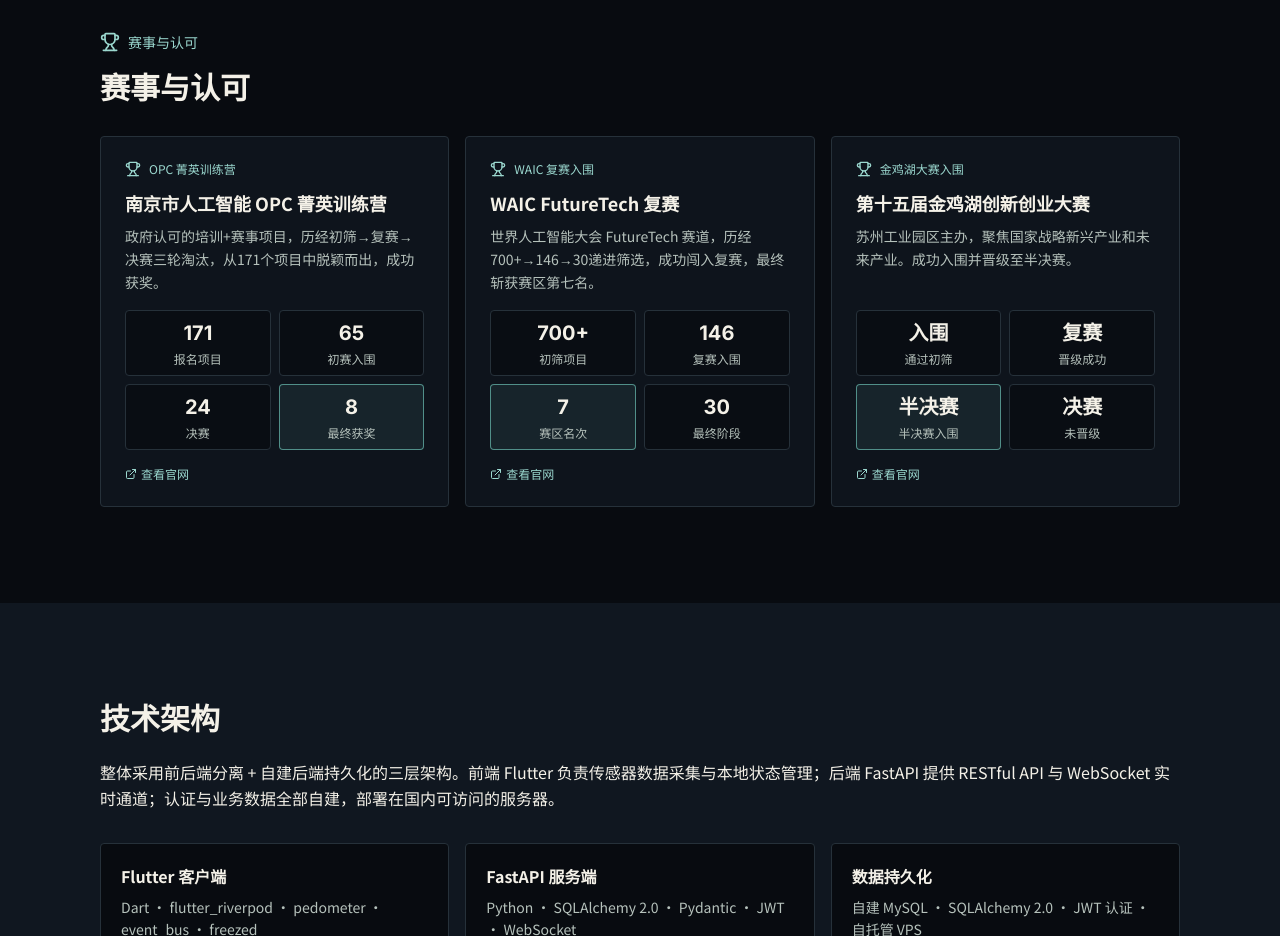
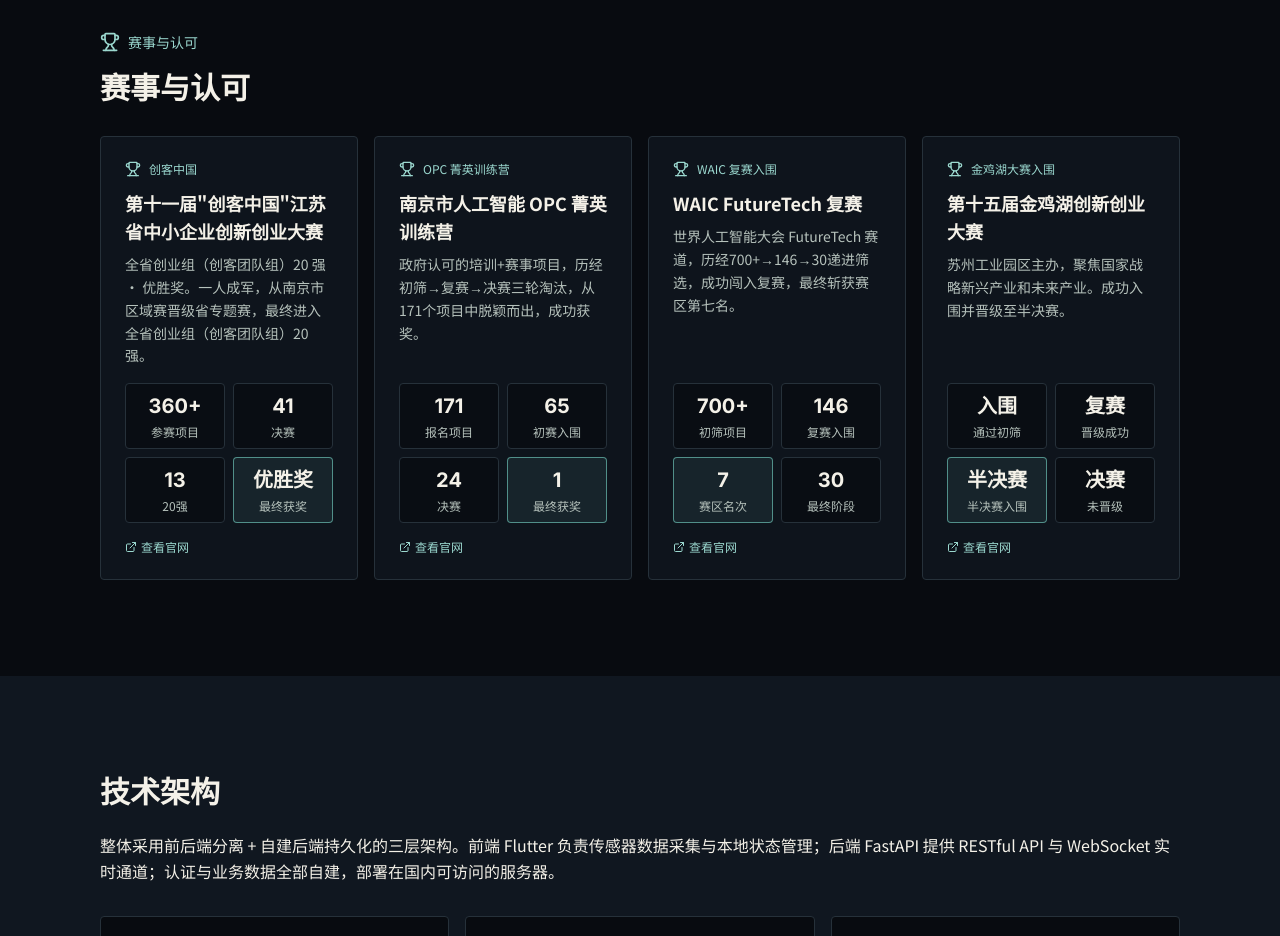
Before and after one commit to Zaosusu/zaosusu.github.io, a React (Vite) app: page /#/projects/walking-xiuxian in a window 1280 px wide. Shown: the part 1780-2716 px from the top of the page. Built offline with nearby package versions, Linux system fonts and the light colour scheme.

Commit message:
feat: update WalkingXiuxian awards and Home.tsx badge layout

```diff
--- a/src/pages/Home.tsx
+++ b/src/pages/Home.tsx
@@ -163,7 +163,7 @@
       { title: '抖音AI创变者计划 金陵站', desc: '一等奖' },
       { title: '南京OPC创新创业大赛', desc: '一等奖' },
       { title: '苏州金鸡湖OPC半决赛', desc: '创业者' },
-      { title: '第十一届创客中国 江苏省中小企业创新创业大赛', desc: '全省创业组前20强 · 优胜奖' },
+      { title: '第十一届"创客中国"江苏省中小企业创新创业大赛', desc: '百强项目 · 创业组（创客团队组）20 强 · 优胜奖' },
     ],
     endorsement: {
       title: '江岸计划 · Youth AI Hackathon（南京市鼓楼区政府主办）',
@@ -376,15 +376,18 @@
               {c.heroDesc}
             </p>
             <div className="flex flex-wrap gap-2 mb-9">
-              {c.awards.map((award, i) => (
-                <div
-                  key={i}
-                  className="inline-flex items-center gap-1.5 px-3 py-1.5 rounded border border-[#f4a261]/30 bg-[#f4a261]/8"
-                >
-                  <span className="font-noto text-xs text-[#f4a261] font-bold">{award.desc}</span>
-                  <span className="font-noto text-xs text-text-secondary">{award.title}</span>
-                </div>
-              ))}
+              {c.awards.map((award, i) => {
+                const isMakerChina = award.title.includes('创客中国');
+                return (
+                  <div
+                    key={i}
+                    className={`inline-flex items-center gap-1.5 px-3 py-1.5 rounded border border-[#f4a261]/30 bg-[#f4a261]/8 ${isMakerChina ? 'flex-col items-start gap-0.5' : ''}`}
+                  >
+                    <span className={`font-noto text-xs text-[#f4a261] font-bold leading-tight ${isMakerChina ? '' : ''}`}>{award.desc}</span>
+                    <span className={`font-noto text-xs text-text-secondary leading-tight ${isMakerChina ? '' : ''}`}>{award.title}</span>
+                  </div>
+                );
+              })}
               <div
                 className="inline-flex items-center gap-1.5 px-3 py-1.5 rounded border border-[#0f8b8d]/30 bg-[#0f8b8d]/8"
               >
--- a/src/pages/WalkingXiuxian.tsx
+++ b/src/pages/WalkingXiuxian.tsx
@@ -43,7 +43,17 @@
       { count: '171', label: '报名项目' },
       { count: '65', label: '初赛入围' },
       { count: '24', label: '决赛' },
-      { count: '8', label: '最终获奖' },
+      { count: '1', label: '最终获奖' },
+    ],
+    makerBadge: '创客中国',
+    makerTitle: '第十一届"创客中国"江苏省中小企业创新创业大赛',
+    makerDesc: '全省创业组（创客团队组）20 强 · 优胜奖。一人成军，从南京市区域赛晋级省专题赛，最终进入全省创业组（创客团队组）20强。',
+    makerLink: 'https://www.cnmaker.org.cn/ds/detail/dbec42189afd4f53af6e1d676fed9ce0.html',
+    makerSteps: [
+      { count: '360+', label: '参赛项目' },
+      { count: '41', label: '决赛' },
+      { count: '13', label: '20强' },
+      { count: '优胜奖', label: '最终获奖' },
     ],
     viewLink: '查看官网',
     archTitle: '技术架构',
@@ -129,6 +139,16 @@
       { count: '65', label: 'Shortlisted' },
       { count: '24', label: 'Finalists' },
       { count: '10', label: 'Winners' },
+    ],
+    makerBadge: 'Maker China',
+    makerTitle: '11th Maker China Jiangsu SME Innovation Competition',
+    makerDesc: 'Top 20 Provincial Entrepreneurship Track (Maker Team) · Excellence Award · Top 100 Project. Solo participation, advanced from Nanjing regional to provincial finals.',
+    makerLink: 'https://www.makerchina.net/',
+    makerSteps: [
+      { count: '360+', label: 'Projects' },
+      { count: '41', label: 'Finals' },
+      { count: '13', label: 'Top 20 Track' },
+      { count: 'Excellence Award', label: 'Final Award' },
     ],
     viewLink: 'View Website',
     archTitle: 'Architecture',
@@ -270,7 +290,29 @@
           </div>
           <h2 className="font-noto font-bold text-2xl md:text-3xl text-text-primary mb-8">{c.awardsTitle}</h2>
 
-          <div className="grid grid-cols-1 md:grid-cols-3 gap-4">
+          <div className="grid grid-cols-1 md:grid-cols-2 lg:grid-cols-4 gap-4">
+            {/* Maker China */}
+            <div className="rounded border border-border-custom bg-bg-secondary/80 p-5 md:p-6 flex flex-col">
+              <div className="flex items-center gap-2 text-[#9bd8cf] mb-3">
+                <Trophy className="w-4 h-4" />
+                <span className="font-noto text-xs">{c.makerBadge}</span>
+              </div>
+              <h3 className="font-noto font-bold text-lg text-text-primary mb-2">{c.makerTitle}</h3>
+              <p className="font-noto text-sm text-text-secondary leading-relaxed mb-4 flex-grow">{c.makerDesc}</p>
+              <div className="grid grid-cols-2 gap-2 mb-4">
+                {c.makerSteps.map((step, i) => (
+                  <div key={step.count} className={`p-2 rounded border text-center ${i === c.makerSteps.length - 1 ? 'border-[#6cbcb2]/70 bg-[#6cbcb2]/10' : 'border-border-custom bg-bg-primary/70'}`}>
+                    <span className="font-inter font-bold text-xl text-text-primary">{step.count}</span>
+                    <p className="font-noto text-xs text-text-secondary mt-1">{step.label}</p>
+                  </div>
+                ))}
+              </div>
+              <a href={c.makerLink} target="_blank" rel="noopener noreferrer" className="inline-flex items-center gap-1 text-xs text-[#9bd8cf] hover:text-[#6cbcb2] transition-colors">
+                <ExternalLink className="w-3 h-3" />
+                <span>{c.viewLink}</span>
+              </a>
+            </div>
+
             {/* OPC */}
             <div className="rounded border border-border-custom bg-bg-secondary/80 p-5 md:p-6 flex flex-col">
               <div className="flex items-center gap-2 text-[#9bd8cf] mb-3">
```
